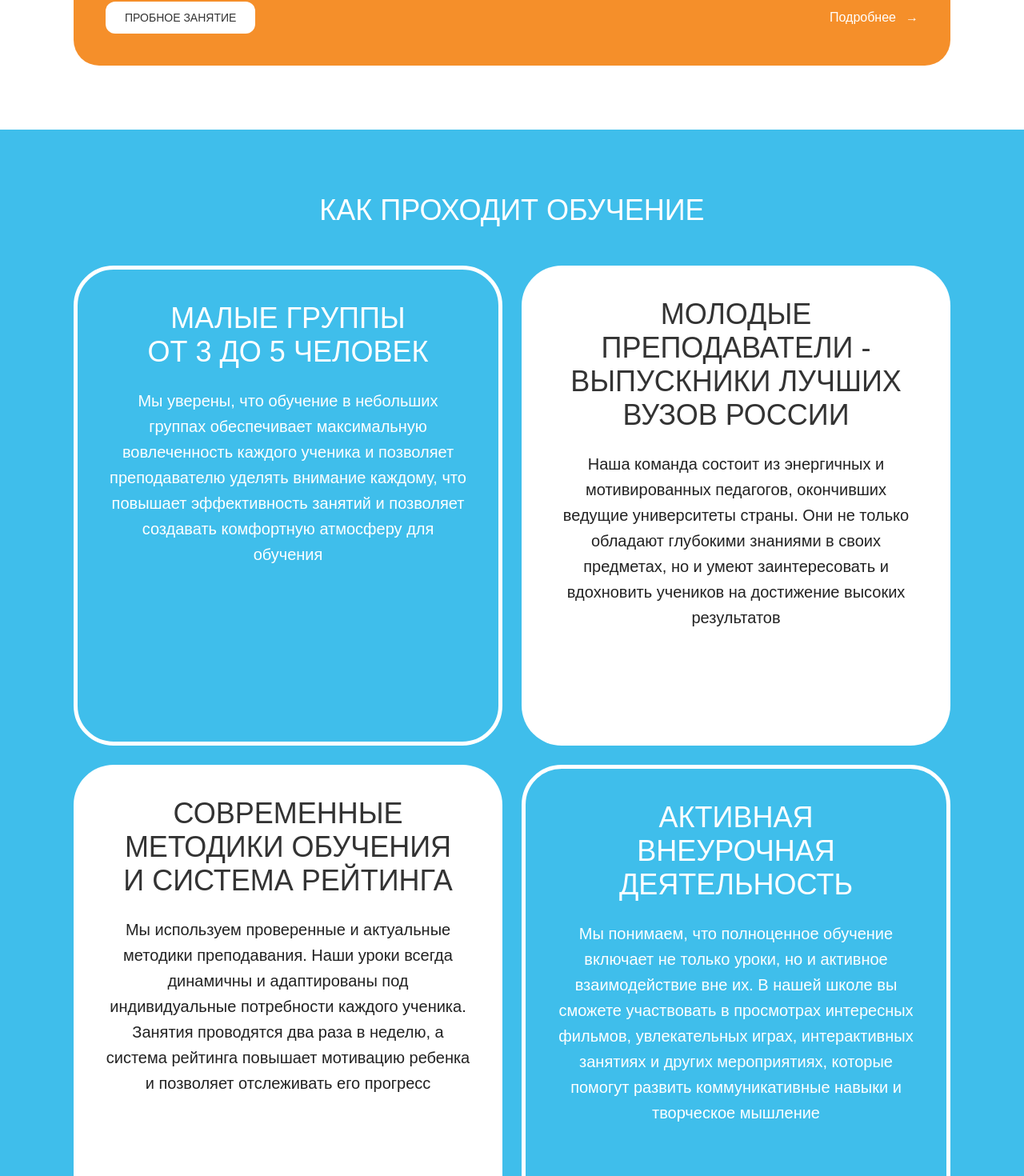
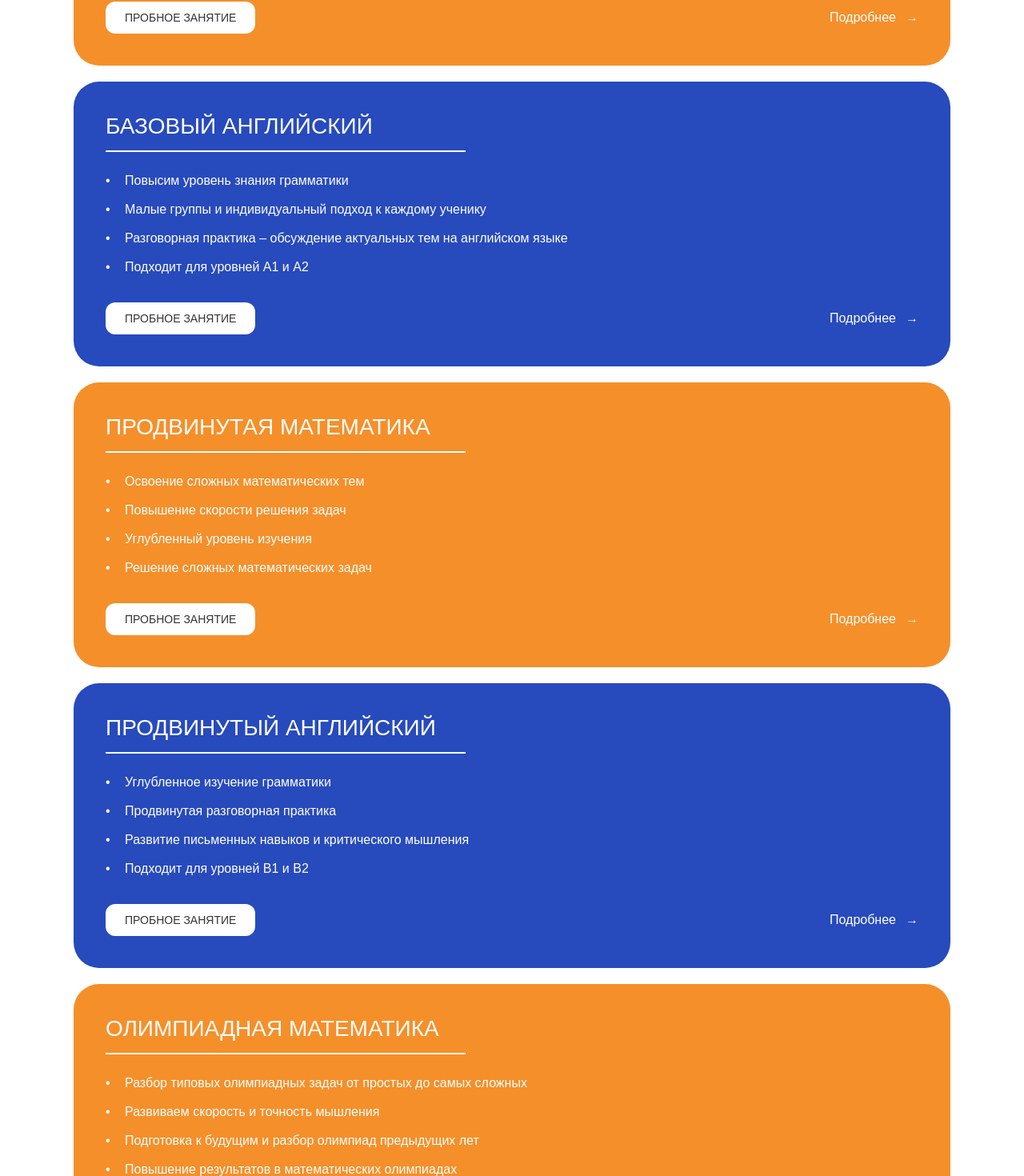
Before and after one commit to greg5320/Mindset-app, a Next.js app in the folder frontend/: page / in a window 1280 px wide. Shown: the part 1061-2531 px from the top of the page at 80% size. Built offline with nearby package versions, Linux system fonts and the light colour scheme; a web font is replaced by a local one.

Commit message:
return all courses

```diff
--- a/frontend/src/components/Courses/Courses.tsx
+++ b/frontend/src/components/Courses/Courses.tsx
@@ -31,54 +31,54 @@ const coursesData: CourseData[] = [
       type: "orange",
       packageType: "basic",
     },
-    // {
-    //   id: 2,
-    //   title: "БАЗОВЫЙ АНГЛИЙСКИЙ",
-    //   items: [
-    //     "Повысим уровень знания грамматики",
-    //     "Малые группы и индивидуальный подход к каждому ученику",
-    //     "Разговорная практика – обсуждение актуальных тем на английском языке",
-    //     "Подходит для уровней A1 и A2",
-    //   ],
-    //   type: "blue",
-    //   packageType: "basic",
-    // },
-    // {
-    //   id: 3,
-    //   title: "ПРОДВИНУТАЯ МАТЕМАТИКА",
-    //   items: [
-    //     "Освоение сложных математических тем",
-    //     "Повышение скорости решения задач",
-    //     "Углубленный уровень изучения",
-    //     "Решение сложных математических задач",
-    //   ],
-    //   type: "orange",
-    //   packageType: "basic",
-    // },
-    // {
-    //   id: 4,
-    //   title: "ПРОДВИНУТЫЙ АНГЛИЙСКИЙ",
-    //   items: [
-    //     "Углубленное изучение грамматики",
-    //     "Продвинутая разговорная практика",
-    //     "Развитие письменных навыков и критического мышления",
-    //     "Подходит для уровней B1 и B2",
-    //   ],
-    //   type: "blue",
-    //   packageType: "basic",
-    // },
-    // {
-    //   id: 5,
-    //   title: "ОЛИМПИАДНАЯ МАТЕМАТИКА",
-    //   items: [
-    //     "Разбор типовых олимпиадных задач от простых до самых сложных",
-    //     "Развиваем скорость и точность мышления",
-    //     "Подготовка к будущим и разбор олимпиад предыдущих лет",
-    //     "Повышение результатов в математических олимпиадах",
-    //   ],
-    //   type: "orange",
-    //   packageType: "basic",
-    // },
+    {
+      id: 2,
+      title: "БАЗОВЫЙ АНГЛИЙСКИЙ",
+      items: [
+        "Повысим уровень знания грамматики",
+        "Малые группы и индивидуальный подход к каждому ученику",
+        "Разговорная практика – обсуждение актуальных тем на английском языке",
+        "Подходит для уровней A1 и A2",
+      ],
+      type: "blue",
+      packageType: "basic",
+    },
+    {
+      id: 3,
+      title: "ПРОДВИНУТАЯ МАТЕМАТИКА",
+      items: [
+        "Освоение сложных математических тем",
+        "Повышение скорости решения задач",
+        "Углубленный уровень изучения",
+        "Решение сложных математических задач",
+      ],
+      type: "orange",
+      packageType: "basic",
+    },
+    {
+      id: 4,
+      title: "ПРОДВИНУТЫЙ АНГЛИЙСКИЙ",
+      items: [
+        "Углубленное изучение грамматики",
+        "Продвинутая разговорная практика",
+        "Развитие письменных навыков и критического мышления",
+        "Подходит для уровней B1 и B2",
+      ],
+      type: "blue",
+      packageType: "basic",
+    },
+    {
+      id: 5,
+      title: "ОЛИМПИАДНАЯ МАТЕМАТИКА",
+      items: [
+        "Разбор типовых олимпиадных задач от простых до самых сложных",
+        "Развиваем скорость и точность мышления",
+        "Подготовка к будущим и разбор олимпиад предыдущих лет",
+        "Повышение результатов в математических олимпиадах",
+      ],
+      type: "orange",
+      packageType: "basic",
+    },
   ];
 
 
```
Also changed, not shown: frontend/src/app/program/page.tsx (deleted, +0 -45 lines).
